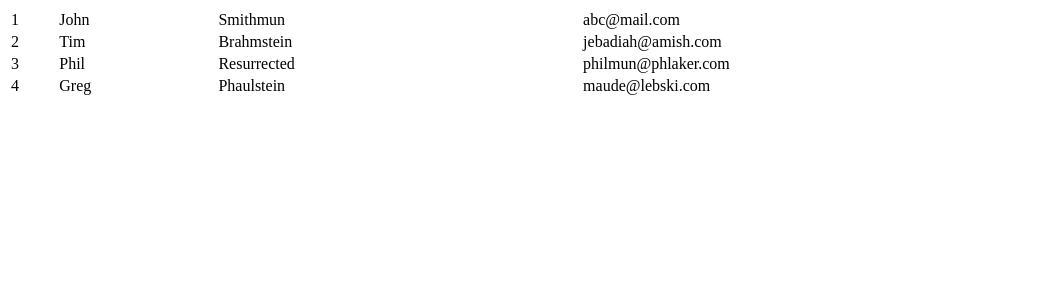
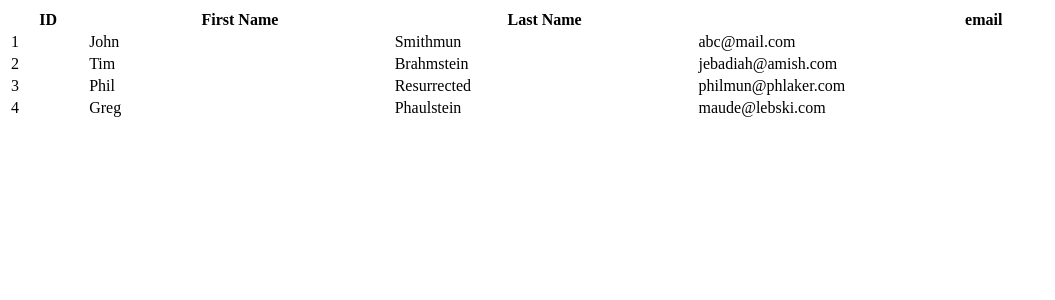
Before and after one commit to royschuyler/nfp, a Node server app: page / in a window 1280 px wide. Shown: the top 300 px of the page, without its empty margins (0-1055 px from the left). Run offline with Node 20, Linux system fonts and the light colour scheme; data comes from the database, SQL or seed files in the repository; some libraries are stand-ins or nearby versions.

Commit message:
cleaned up code

```diff
--- a/views/index2.jade
+++ b/views/index2.jade
@@ -2,6 +2,12 @@ doctype html
 html
   body
     table(style='width:100%')
+      thead
+        th ID
+        th First Name
+        th Last Name
+        th email
+      tbody
       -var i = data
       each value in i
         tr
```
